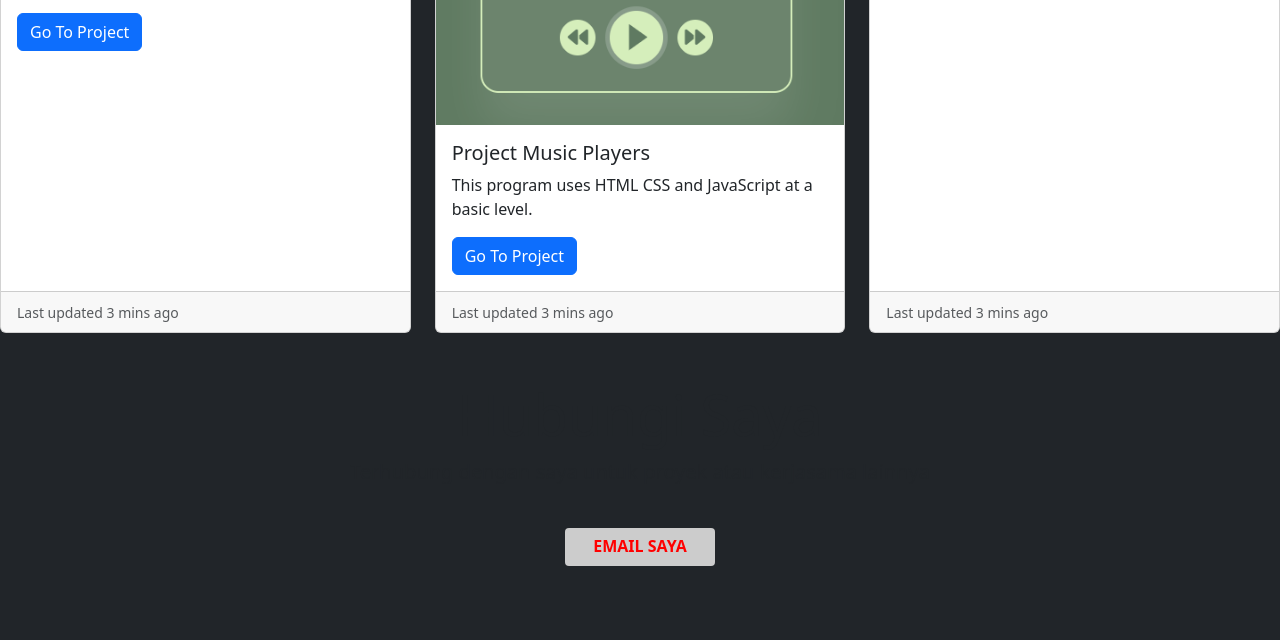
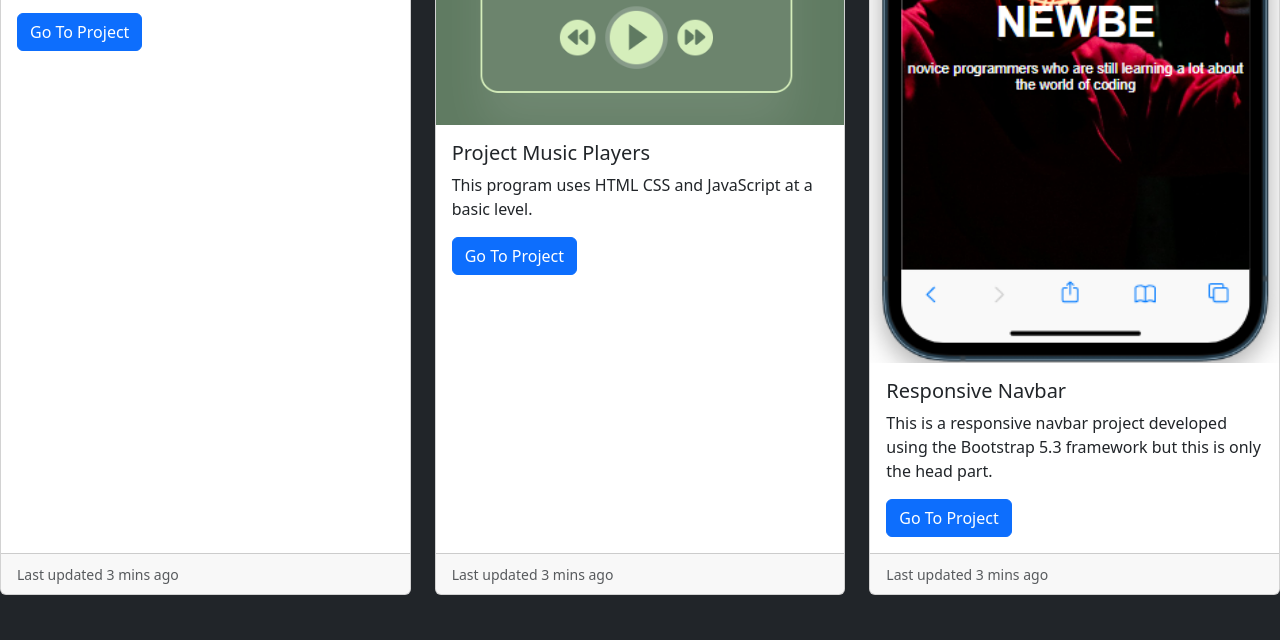
Before and after one commit to ahmadsaputra19/ahmadsaputra19.github.io, a plain HTML site: page index.html in a window 1280 px wide. Shown: the part 1301-1941 px from the top of the page. Drawn offline with nearby package versions, Linux system fonts and the light colour scheme; a web font is replaced by a local one.

Commit message:
menambahkan project 3

```diff
--- a/index.html
+++ b/index.html
@@ -83,10 +83,12 @@
         </div>
         <div class="col">
           <div class="card h-100">
-            <img src="..." class="card-img-top" alt="..." />
+            <img src="assets/img/p3.png" class="card-img-top" alt="..." />
             <div class="card-body">
-              <h5 class="card-title">Card title</h5>
-              <p class="card-text">This is a wider card with supporting text below as a natural lead-in to additional content. This card has even longer content than the first to show that equal height action.</p>
+              <h5 class="card-title">Responsive Navbar</h5>
+              <p class="card-text">This is a responsive navbar project developed using the Bootstrap 5.3 framework
+                but this is only the head part.</p>
+              <a href="https://ahmadsaputra19.github.io/responsive-navbar/" class="btn btn-primary">Go To Project</a>
             </div>
             <div class="card-footer">
               <small class="text-body-secondary">Last updated 3 mins ago</small>
```
Also changed, not shown: assets/img/p3.png (added).
